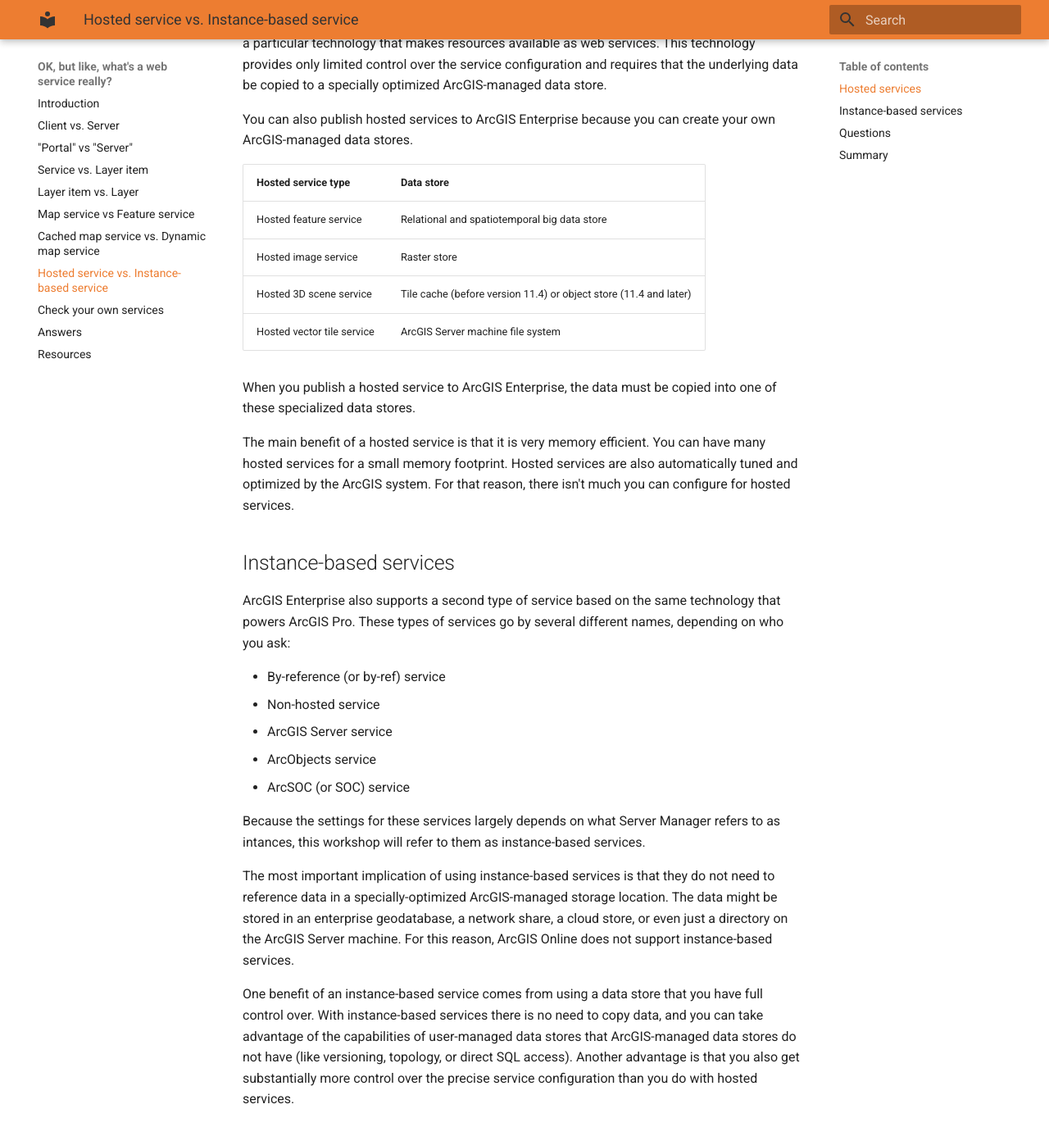
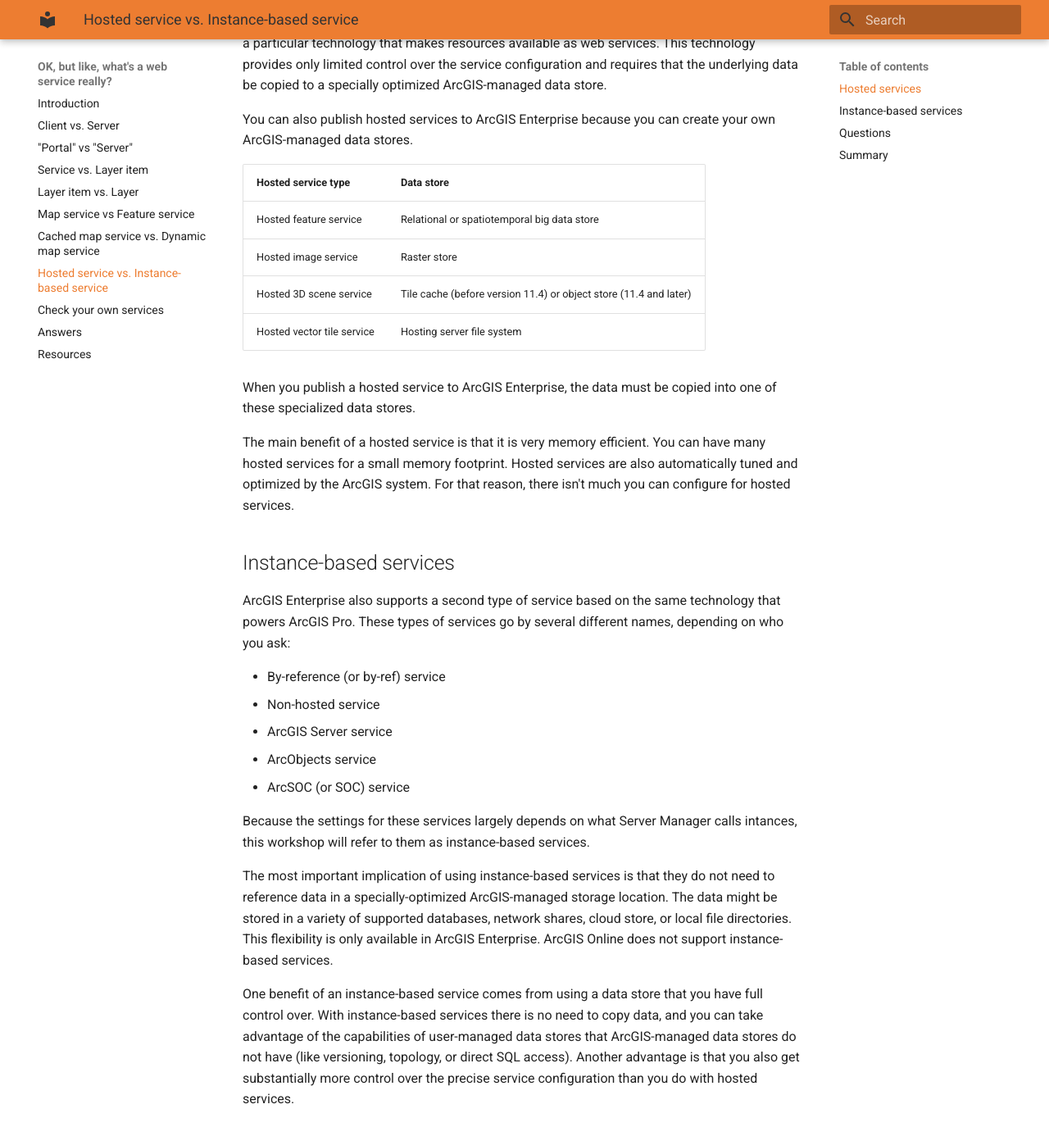
Before and after one commit to travisormsby/web-service, an MkDocs documentation site: the page built from docs/hosted-vs-instance.md, in a window 1280 px wide and 1400 px high, scrolled down 333 px. Shown: the top 1386 px of the window at 82% size. Built offline with MkDocs 1.6.1 and Material for MkDocs 9.7.7, drawn with Linux system fonts in a browser that asks for light colours.

Commit message:
Content update

```diff
--- a/docs/hosted-vs-instance.md
+++ b/docs/hosted-vs-instance.md
@@ -9,10 +9,10 @@
 
 |Hosted service type|Data store|
 |---|---|
-|Hosted feature service|Relational and spatiotemporal big data store|
+|Hosted feature service|Relational or spatiotemporal big data store|
 |Hosted image service|Raster store|
 |Hosted 3D scene service|Tile cache (before version 11.4) or object store (11.4 and later)|
-|Hosted vector tile service|ArcGIS Server machine file system|
+|Hosted vector tile service|Hosting server file system|
 
 When you publish a hosted service to ArcGIS Enterprise, the data must be copied into one of these specialized data stores.
 
@@ -27,9 +27,9 @@
 - ArcObjects service
 - ArcSOC (or SOC) service
 
-Because the settings for these services largely depends on what Server Manager refers to as intances, this workshop will refer to them as instance-based services.
+Because the settings for these services largely depends on what Server Manager calls intances, this workshop will refer to them as instance-based services.
 
-The most important implication of using instance-based services is that they do not need to reference data in a specially-optimized ArcGIS-managed storage location. The data might be stored in an enterprise geodatabase, a network share, a cloud store, or even just a directory on the ArcGIS Server machine. For this reason, ArcGIS Online does not support instance-based services.
+The most important implication of using instance-based services is that they do not need to reference data in a specially-optimized ArcGIS-managed storage location. The data might be stored in a variety of supported databases, network shares, cloud store, or local file directories. This flexibility is only available in ArcGIS Enterprise. ArcGIS Online does not support instance-based services.
 
 One benefit of an instance-based service comes from using a data store that you have full control over. With instance-based services there is no need to copy data, and you can take advantage of the capabilities of user-managed data stores that ArcGIS-managed data stores do not have (like versioning, topology, or direct SQL access). Another advantage is that you also get substantially more control over the precise service configuration than you do with hosted services.
 
```
